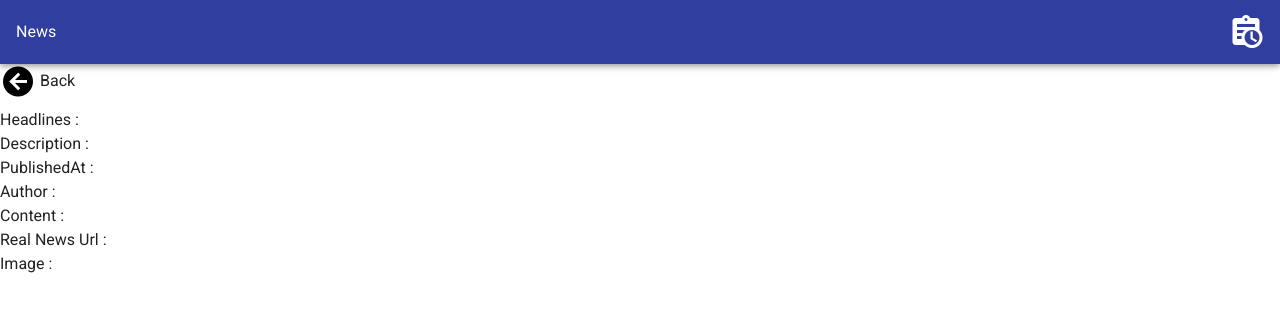
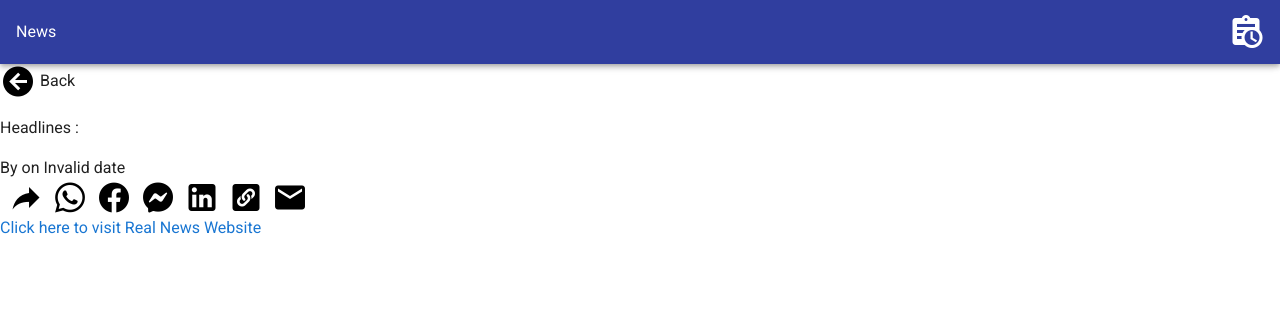
Before and after one commit to Ajithshanth/news-app-practical, a Vue app: page /1 in a window 1280 px wide. Shown: the top 312 px of the page. Built offline with nearby package versions, Linux system fonts and the light colour scheme.

Commit message:
news detail view  page updated

```diff
--- a/src/views/NewsDetails.vue
+++ b/src/views/NewsDetails.vue
@@ -1,22 +1,75 @@
 <template>
   <div class="p-8">
-    <BackComponent/>
-    <div class="">
-
+    <BackComponent />
+    <!-- <div class="">
         <div class="text-2xl text-black">Headlines : {{ title }}</div>
       <div class="text-lg text-black">Description : {{ description }}</div>
       <div class="text-lg text-black">PublishedAt : {{ publishedAt }}</div>
       <div class="text-lg text-black">Author :{{ author }}</div>
       <div class="text-lg text-black">Content : {{ content }}</div>
-      <div class="text-lg text-black">Real News Url : {{ url }}</div>
+      <div class="text-lg text-black">Real News Url : {{url }}</div>
       <div class="text-lg text-black">Image :{{ urlToImage }}</div>
+    </div> -->
+    <div class="flex flex-col space-y-4 pt-2">
+      <div class="lg:text-4xl md:text-3xl text-xl text-black font-black">
+        Headlines : {{ title }}
+      </div>
+      <div class="lg:text-xl md:text-lg text-base text-black italic">
+        {{ description }}
+      </div>
+      <div
+        class="flex lg:flex-row md:flex-col flex-col justify-center items-center lg:space-x-10 md:space-y-4 space-y-4"
+      >
+        <div class="text-md text-black mt-4">
+          By <span class="text-blue-400">{{ author }}</span> on
+          {{ dateFormat(publishedAt) }}
+        </div>
+
+        <div class="flex justify-start items-center space-x-8">
+          <v-icon large color="black darken-4" class="ml-2"> mdi-share </v-icon>
+          <v-icon large color="black darken-4" class="ml-2">
+            mdi-whatsapp
+          </v-icon>
+          <v-icon large color="black darken-4" class="ml-2">
+            mdi-facebook
+          </v-icon>
+          <v-icon large color="black darken-4" class="ml-2">
+            mdi-facebook-messenger
+          </v-icon>
+          <v-icon large color="black darken-4" class="ml-2">
+            mdi-linkedin
+          </v-icon>
+          <v-icon large color="black darken-4" class="ml-2">
+            mdi-link-box-variant
+          </v-icon>
+          <v-icon large color="black darken-4" class="ml-2"> mdi-email </v-icon>
+        </div>
+      </div>
+      <a class="text-md text-black" :href="url"
+        >Click here to visit Real News Website</a
+      >
+      <div
+        class="flex lg:flex-row md:flex-col flex-col justify-center items-start lg:space-x-2 md:space-y-2 space-y-2"
+      >
+        <div class="w-full">
+          <img :src="urlToImage" />
+        </div>
+        <div
+          class="lg:text-lg md:text-base text-sm text-black antialiased tracking-wide"
+        >
+          {{ content }}
+        </div>
+      </div>
     </div>
   </div>
 </template>
 
 <script>
-import BackComponent from '@/components/BackComponent.vue';
+import BackComponent from "@/components/BackComponent.vue";
+import moment from "moment";
+
 export default {
+  components: { BackComponent },
   data() {
     return {
       author: "",
@@ -31,7 +84,7 @@ export default {
   created() {
     this.getData();
   },
-    computed: {},
+
   methods: {
     getData() {
       this.author = window.sessionStorage.getItem("author");
@@ -42,7 +95,9 @@ export default {
       this.publishedAt = window.sessionStorage.getItem("publishedAt");
       this.content = window.sessionStorage.getItem("content");
     },
+    dateFormat(date) {
+      return moment.utc(date).local().format("DD MMMM, YYYY");
     },
-    components: { BackComponent }
+  },
 };
 </script>
```
Lines whose indentation alone changed are shown as unchanged.
